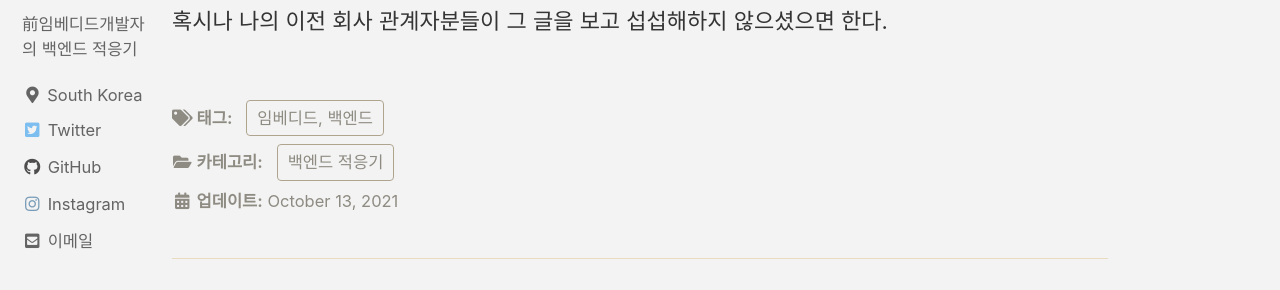
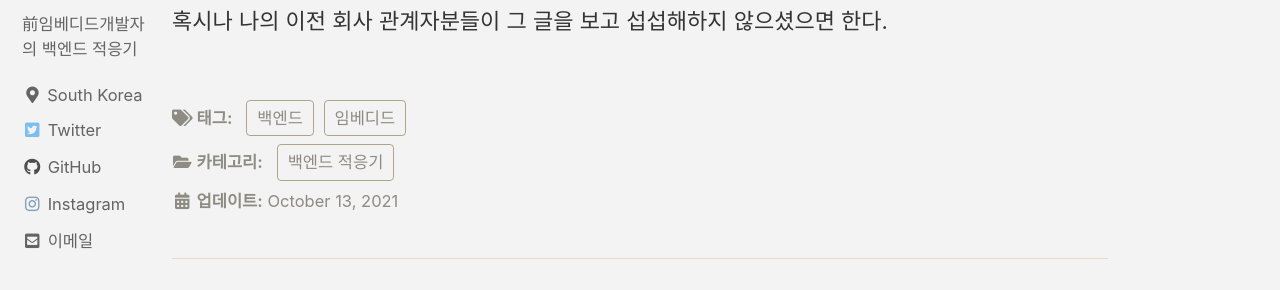
Before and after one commit to ha7sh17/ha7sh17.github.io, a Jekyll site: the page built from _posts/2021-10-13-post-e2s_preface.md, in a window 1280 px wide and 900 px high, scrolled down 942 px. Shown: the part 217-507 px from the top of the window. Built offline with Jekyll 4.4.1, drawn with Linux system fonts in a browser that asks for light colours; cached includes are drawn as plain includes; comment, search, counter and statistics services are not loaded.

```diff
--- a/_posts/2021-10-13-post-e2s_preface.md
+++ b/_posts/2021-10-13-post-e2s_preface.md
@@ -3,7 +3,8 @@ title: "백엔드 적응기 - Init"
 categories:
   - 백엔드 적응기
 tags:
-  - 임베디드, 백엔드
+  - 임베디드
+  - 백엔드
 ---
 
 제조업 대기업에서 10년동안 임베디드 소프트웨어 개발자로 일하다가 IT서비스 기업에서 백엔드 개발자로 근무한지 약 4개월이 지났다.
```
